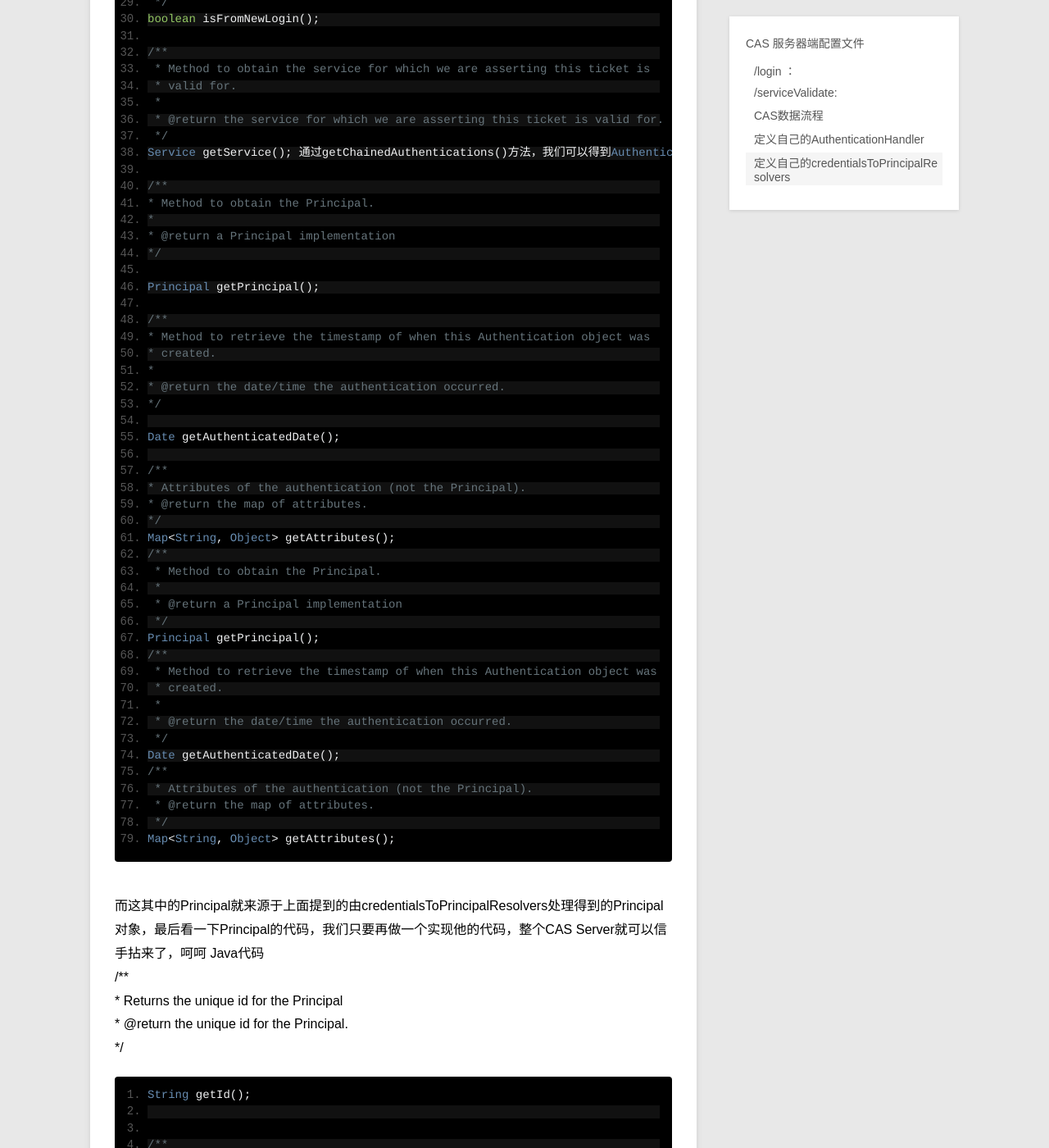
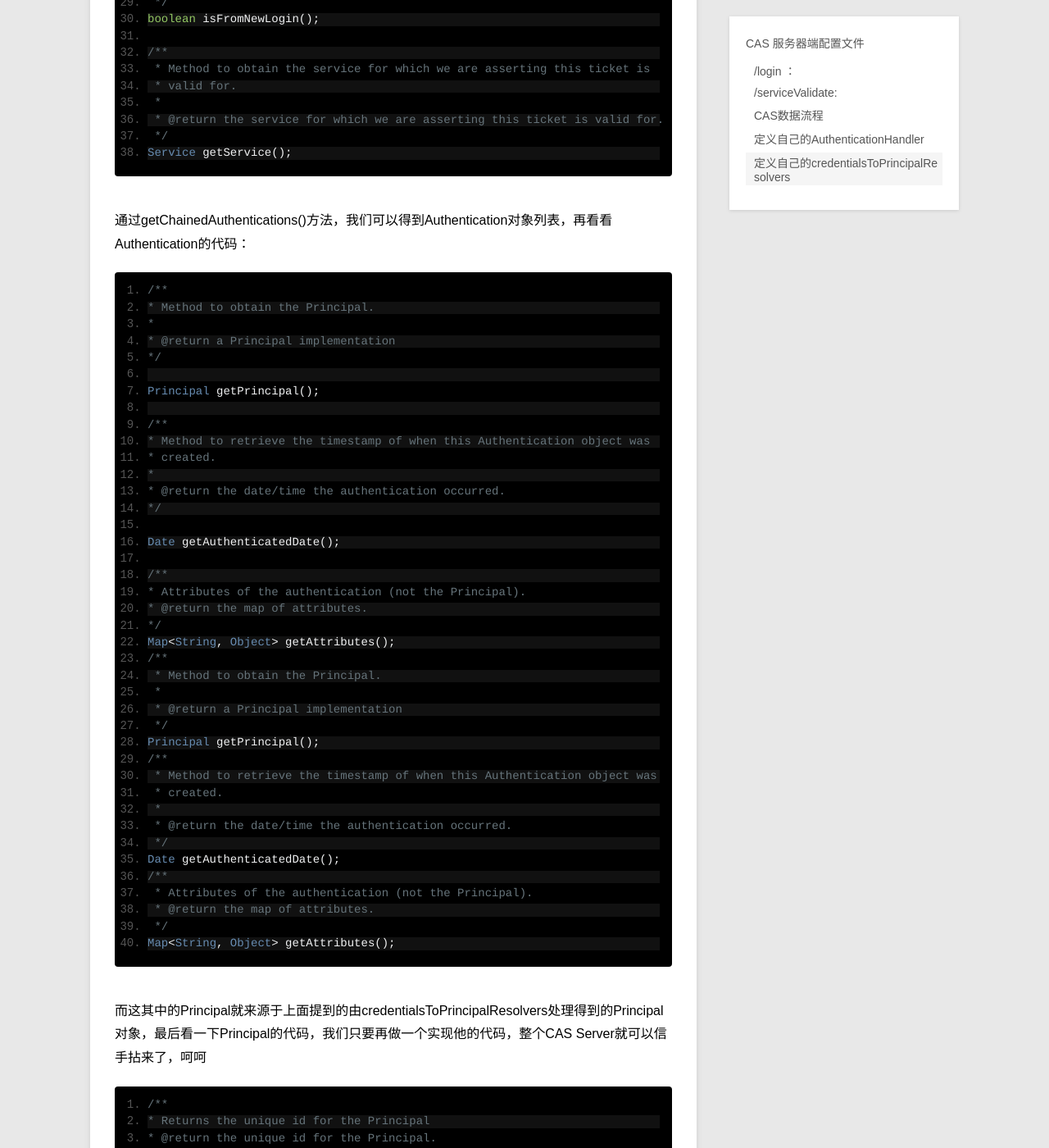
Before and after one commit to ceylog/ceylog.github.io, a Jekyll site: the page built from _posts/blog/2014-07-08-cas-server-config.md, in a window 1280 px wide and 1400 px high, scrolled down 7036 px. Shown: the whole window at 82% size. Built offline with Jekyll 4.4.1, drawn with Linux system fonts in a browser that asks for light colours; Markdown is read by kramdown in place of the engine named in the settings.

Commit message:
modify cas config

```diff
--- a/_posts/blog/2014-07-08-cas-server-config.md
+++ b/_posts/blog/2014-07-08-cas-server-config.md
@@ -264,7 +264,9 @@ Credentials-->Principal-->Authentication
      *
      * @return the service for which we are asserting this ticket is valid for.
      */
-    Service getService(); 通过getChainedAuthentications()方法，我们可以得到Authentication对象列表，再看看Authentication的代码：
+    Service getService();
+
+通过getChainedAuthentications()方法，我们可以得到Authentication对象列表，再看看Authentication的代码：
 
     /**
     * Method to obtain the Principal.
@@ -308,7 +310,7 @@ Credentials-->Principal-->Authentication
     Map<String, Object> getAttributes();
 
 而这其中的Principal就来源于上面提到的由credentialsToPrincipalResolvers处理得到的Principal对象，最后看一下Principal的代码，我们只要再做一个实现他的代码，整个CAS Server就可以信手拈来了，呵呵
-Java代码
+
     /**
     * Returns the unique id for the Principal
     * @return the unique id for the Principal.
```
